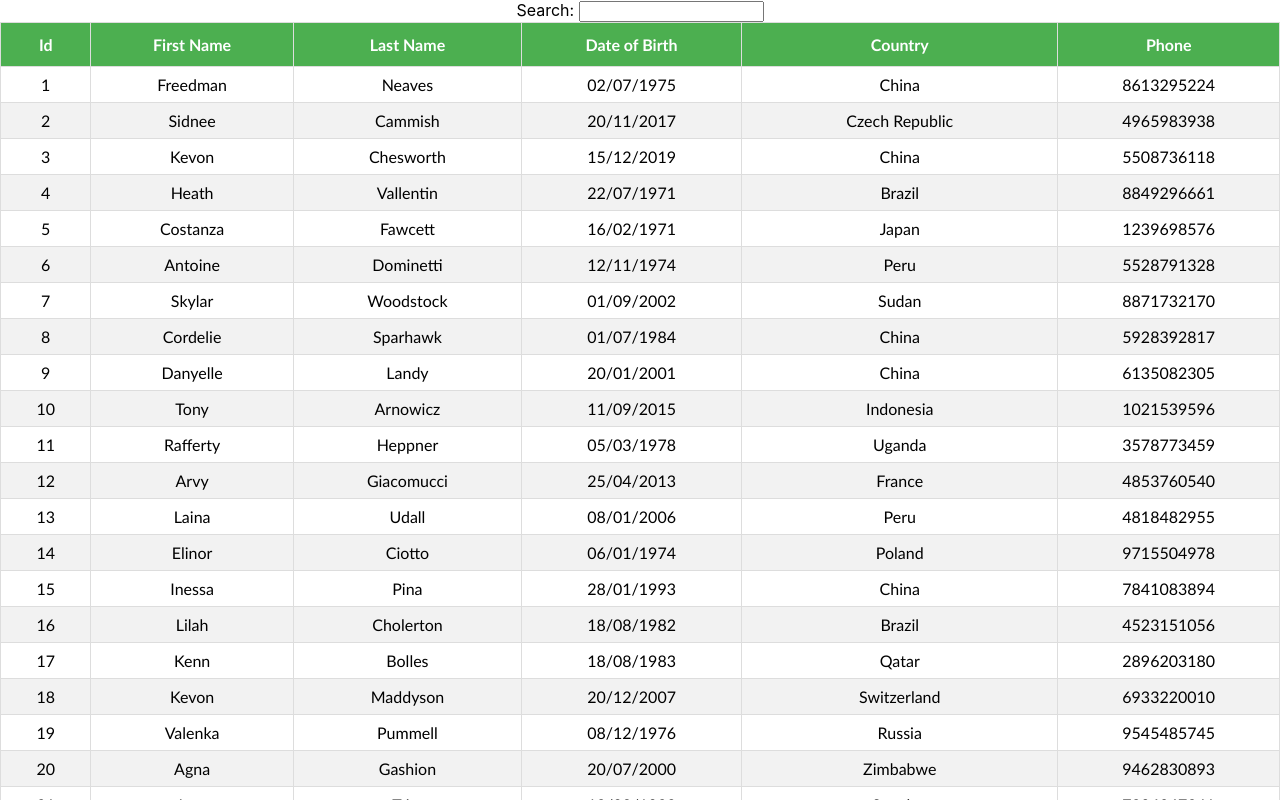
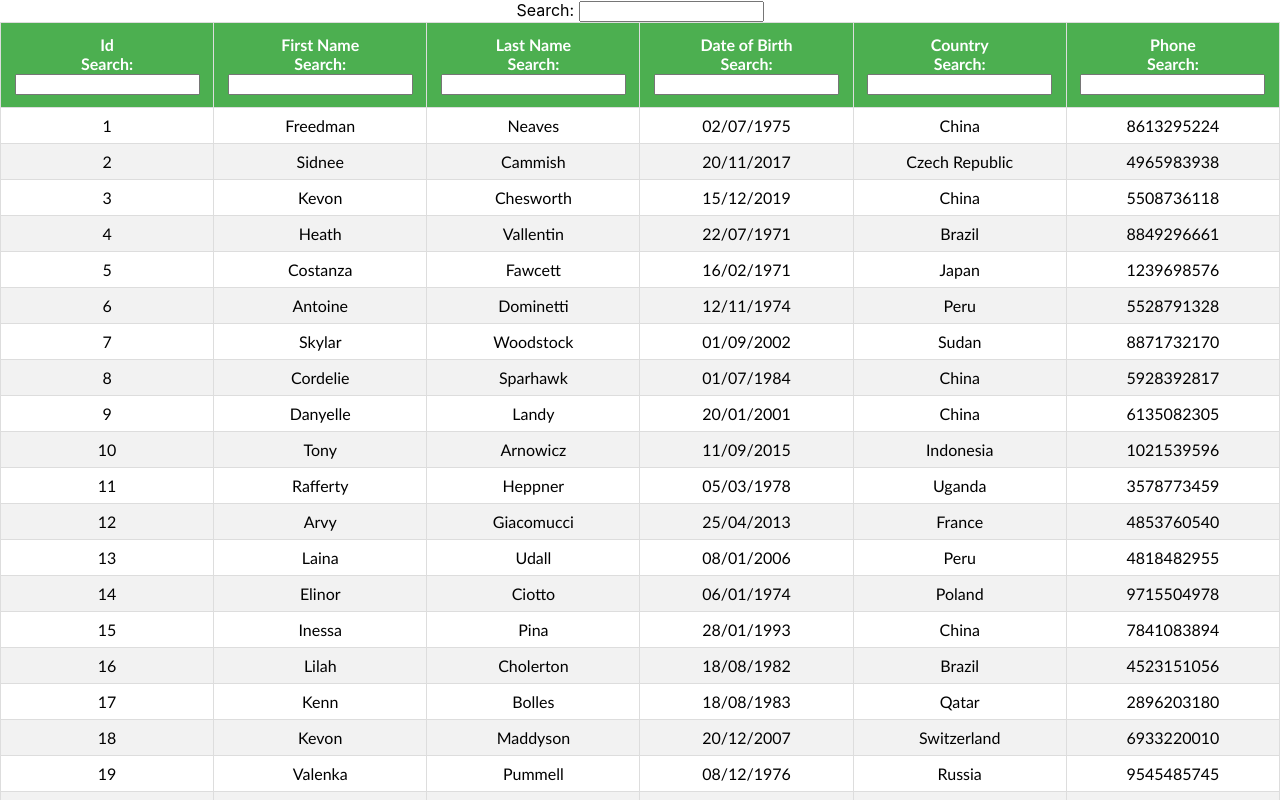
Before and after one commit to gyanchandra123/reactTable, a React (Create React App) app: page / in a window 1280 px wide. Shown: the top 800 px of the page. Built offline with nearby package versions, Linux system fonts and the light colour scheme.

Commit message:
React Table Tutorial - 9 - Column Filtering

```diff
--- /dev/null
+++ b/src/components/ColumnFilter.js
@@ -0,0 +1,15 @@
+
+import React from 'react'
+
+export const ColumnFilter = ({ column }) => {
+  const { filterValue, setFilter } = column
+  return (
+    <span>
+      Search:{' '}
+      <input
+        value={filterValue || ''}
+        onChange={e => setFilter(e.target.value)}
+      />
+    </span>
+  )
+}
--- a/src/components/FilteringTable.js
+++ b/src/components/FilteringTable.js
@@ -1,5 +1,5 @@
 import React, { useMemo } from "react";
-import { useTable, useGlobalFilter } from "react-table";
+import { useTable, useGlobalFilter,useFilters } from "react-table";
 import MOCK_DATA from "./MOCK_DATA.json";
 import { COLUMNS, GROUPED_COLUMNS } from "./columns";
 import "./table.css";
@@ -14,6 +14,7 @@ export const FilteringTable = () => {
       columns,
       data,
     },
+    useFilters,
     useGlobalFilter
   );
 
@@ -38,7 +39,10 @@ export const FilteringTable = () => {
           {headerGroups.map((headerGroup) => (
             <tr {...headerGroup.getHeaderGroupProps()}>
               {headerGroup.headers.map((column) => (
-                <th {...column.getHeaderProps()}>{column.render("Header")}</th>
+                <th {...column.getHeaderProps()}>
+                    {column.render("Header")}
+                    <div>{column.canFilter ? column.render('Filter') : null}</div>
+                </th>
               ))}
             </tr>
           ))}
--- a/src/components/columns.js
+++ b/src/components/columns.js
@@ -1,20 +1,23 @@
 import {format} from 'date-fns'
-
+import  {ColumnFilter} from './ColumnFilter'
 export const COLUMNS = [
   {
     Header: "Id",
     Footer: "Id",
     accessor: "id",
+    Filter:ColumnFilter
   },
   {
     Header: "First Name",
     Footer: "First Name",
     accessor: "first_name",
+    Filter:ColumnFilter
   },
   {
     Header: "Last Name",
     Footer: "Last Name",
     accessor: "last_name",
+    Filter:ColumnFilter
   },
   {
     Header: "Date of Birth",
@@ -22,17 +25,20 @@ export const COLUMNS = [
     accessor: "date_of_birth",
     Cell: ({ value }) => {  // it transform the raw values of column
       return format(new Date(value), 'dd/MM/yyyy')
-    }
+    },
+    Filter:ColumnFilter
   },
   {
     Header: "Country",
     Footer: "Country",
     accessor: "country",
+    Filter:ColumnFilter
   },
   {
     Header: "Phone",
     Footer: "Phone",
     accessor: "phone",
+    Filter:ColumnFilter
   },
 ];
 
```
